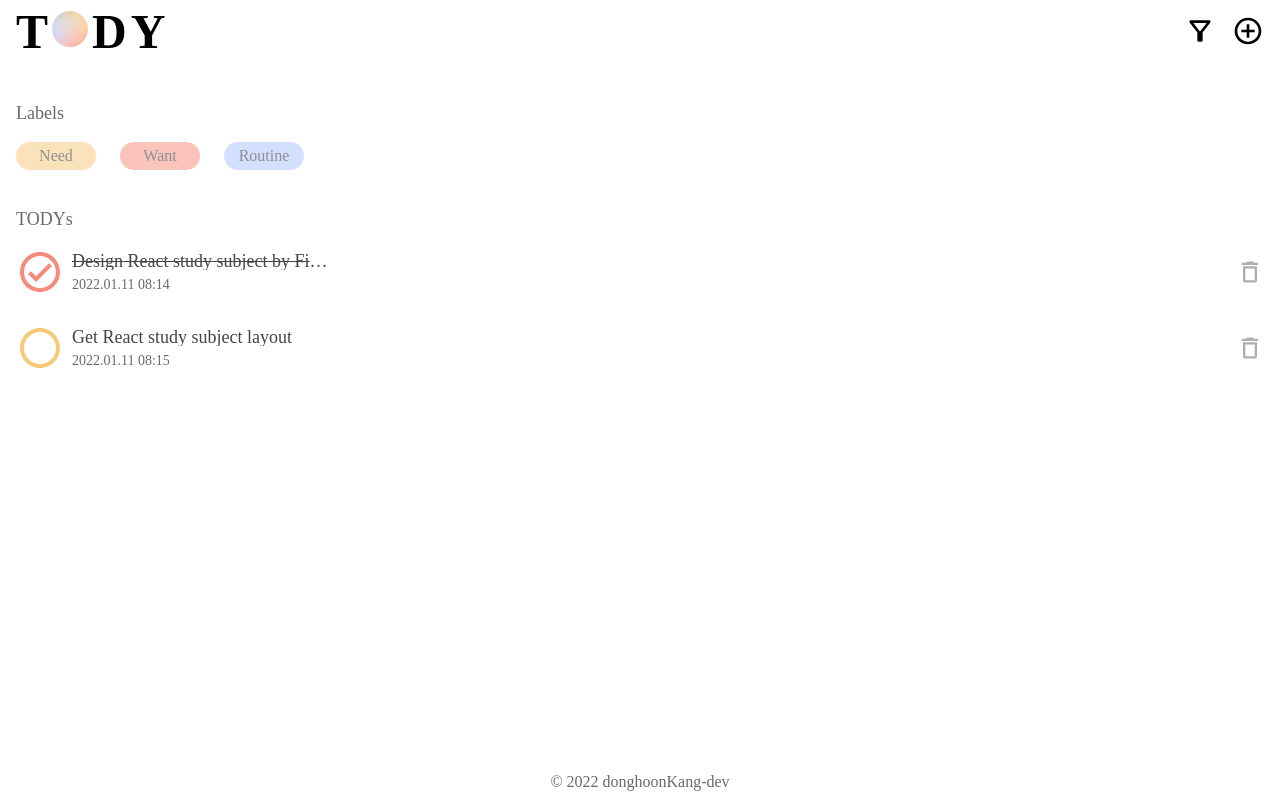
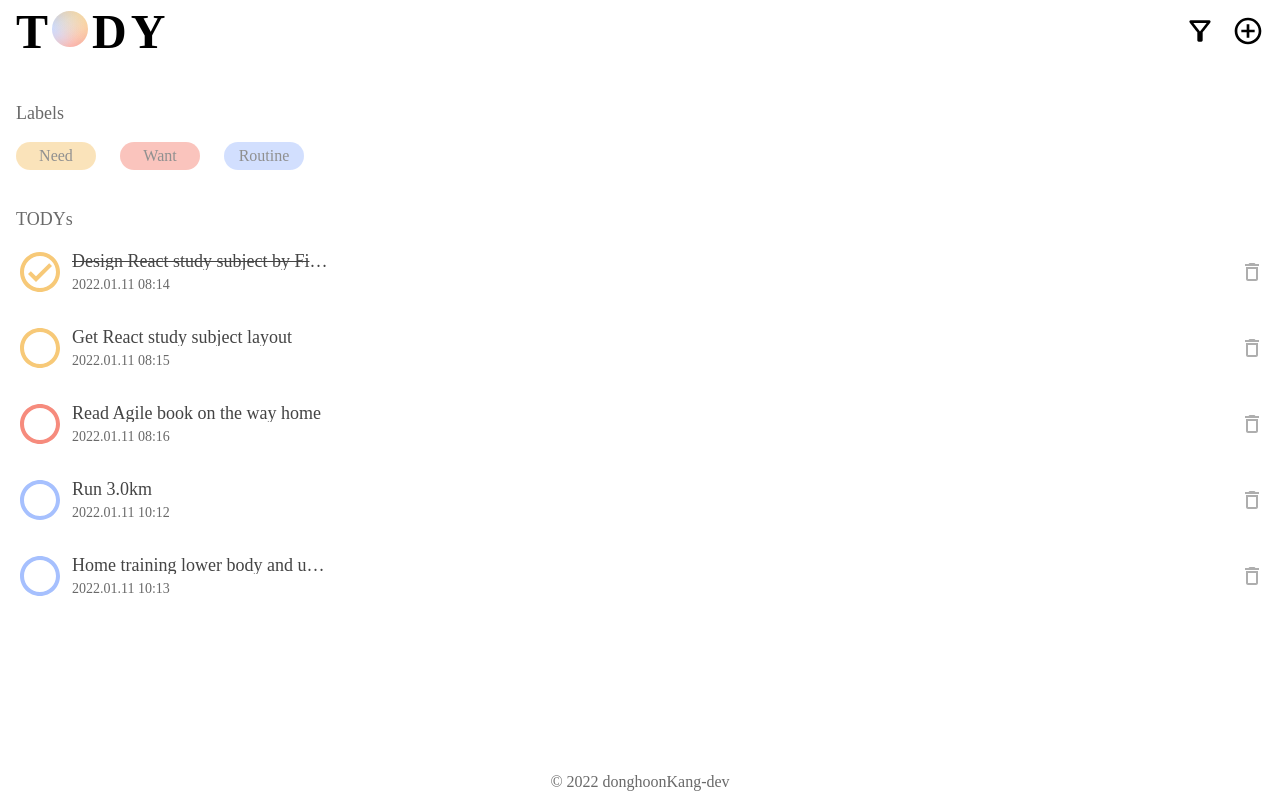
Before and after one commit to gusrb3164/react-todo-subject, a React (Create React App) app: page / in a window 1280 px wide. Built offline with nearby package versions, Linux system fonts and the light colour scheme.

Commit message:
fix: edit some UIs

```diff
--- a/src/components/Header/Header.tsx
+++ b/src/components/Header/Header.tsx
@@ -5,22 +5,27 @@ import { HeaderContainer } from './styles';
 import AddIcon from '../Icon/AddIcon';
 
 type HeaderProps = {
+  filterModalVisible: boolean;
+  addModalVisible: boolean;
   setFilterModalVisible: (filterModalVisible: boolean) => void;
   setAddModalVisible: (addModalVisible: boolean) => void;
 }
 
-function Header({ setFilterModalVisible, setAddModalVisible }: HeaderProps): JSX.Element {
+function Header({
+  filterModalVisible,
+  addModalVisible,
+  setFilterModalVisible,
+  setAddModalVisible }: HeaderProps): JSX.Element {
+
   return (
     <HeaderContainer>
       <Logo />
       <div>
-        <button
-          className="modalButton"
-          onClick={() => setFilterModalVisible(true)}>
-          <FilterIcon />
+        <button className="modalButton" onClick={() => setFilterModalVisible(true)}>
+          <FilterIcon isClicked={filterModalVisible} />
         </button>
         <button className="modalButton" onClick={() => setAddModalVisible(true)}>
-          <AddIcon />
+          <AddIcon isClicked={addModalVisible} />
         </button>
       </div>
     </HeaderContainer>
--- a/src/components/Icon/AddIcon.tsx
+++ b/src/components/Icon/AddIcon.tsx
@@ -2,16 +2,19 @@ import React from 'react'
 import { AddIconContainer } from './styles';
 
 const ICON_SIZE = "32px";
-const ICON_COLOR = "#000000";
 
-function AddIcon() {
+type AddIconProps = {
+  isClicked: boolean;
+}
+
+function AddIcon({ isClicked }: AddIconProps ) {
   return (
     <AddIconContainer
       xmlns="http://www.w3.org/2000/svg"
       height={ICON_SIZE}
       viewBox="0 0 24 24"
       width={ICON_SIZE}
-      fill={ICON_COLOR}
+      fill={isClicked ? "#F68B7D" : "#000000"}
     >
       <path d="M0 0h24v24H0V0z" fill="none"/>
       <path d="M13 7h-2v4H7v2h4v4h2v-4h4v-2h-4V7zm-1-5C6.48 2 2 6.48 2 12s4.48 10 10 10 10-4.48 10-10S17.52 2 12 2zm0 18c-4.41 0-8-3.59-8-8s3.59-8 8-8 8 3.59 8 8-3.59 8-8 8z"/>
--- a/src/components/Icon/DeleteIcon.tsx
+++ b/src/components/Icon/DeleteIcon.tsx
@@ -1,7 +1,7 @@
 import React from 'react';
 import { DeleteIconContainer } from './styles';
 
-const ICON_SIZE = "28px";
+const ICON_SIZE = "24px";
 const ICON_COLOR = "#AEAEAE";
 
 function DeleteIcon(): JSX.Element {
--- a/src/components/Icon/FilterIcon.tsx
+++ b/src/components/Icon/FilterIcon.tsx
@@ -2,9 +2,12 @@ import React from 'react';
 import { FilterIconContainer } from './styles';
 
 const ICON_SIZE = "32px";
-const ICON_COLOR = "#000000";
 
-function FilterIcon() {
+type FilterIconProps = {
+  isClicked: boolean;
+}
+
+function FilterIcon({ isClicked }: FilterIconProps ) {
   return (
     <FilterIconContainer
       xmlns="http://www.w3.org/2000/svg"
@@ -12,7 +15,7 @@ function FilterIcon() {
       height={ICON_SIZE}
       viewBox="0 0 24 24"
       width={ICON_SIZE}
-      fill={ICON_COLOR}
+      fill={isClicked ? "#F68B7D" : "#000000"}
     ><g>
       <path
         d="M0,0h24 M24,24H0"
--- a/src/components/List/TodoList.tsx
+++ b/src/components/List/TodoList.tsx
@@ -5,7 +5,7 @@ import TodoListItem from './TodoListItem';
 let data = [
   {
     id: 1,
-    label: 'Want',
+    label: 'Need',
     text: 'Design React study subject by Figma',
     completed: true,
     createdAt: '2022.01.11 08:14',
@@ -16,6 +16,27 @@ let data = [
     text: 'Get React study subject layout',
     completed: false,
     createdAt: '2022.01.11 08:15',
+  },
+  {
+    id: 3,
+    label: 'Want',
+    text: 'Read Agile book on the way home',
+    completed: false,
+    createdAt: '2022.01.11 08:16',
+  },
+  {
+    id: 4,
+    label: 'Routine',
+    text: 'Run 3.0km',
+    completed: false,
+    createdAt: '2022.01.11 10:12',
+  },
+  {
+    id: 5,
+    label: 'Routine',
+    text: 'Home training lower body and upper body',
+    completed: false,
+    createdAt: '2022.01.11 10:13',
   },
 ];
 
--- a/src/components/Modal/styles.ts
+++ b/src/components/Modal/styles.ts
@@ -67,7 +67,7 @@ export const AddModalContainer = styled.dialog`
         width: 5rem;
         height: 2rem;
         background-color: #FFFFFF;
-        border: 3px solid;
+        border: 2px solid;
         border-radius: 0.75rem;
         font-size: 1rem;
         color: #696969;
--- a/src/pages/Main/MainPage.tsx
+++ b/src/pages/Main/MainPage.tsx
@@ -15,6 +15,8 @@ function MainPage(): JSX.Element {
     <MainLayoutContainer>
       <div>
         <Header
+          filterModalVisible={filterModalVisible}
+          addModalVisible={addModalVisible}
           setFilterModalVisible={setFilterModalVisible}
           setAddModalVisible={setAddModalVisible}
         />
```
